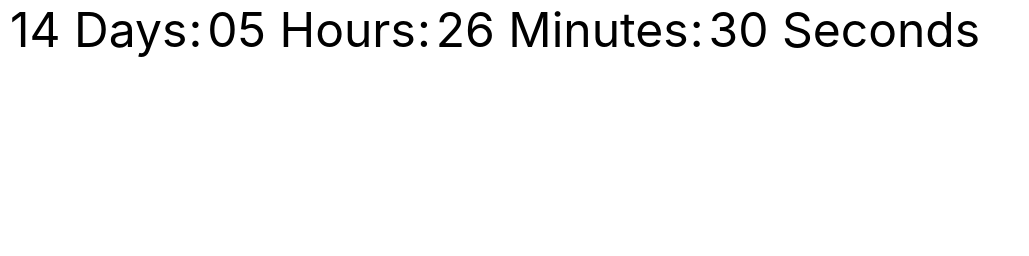
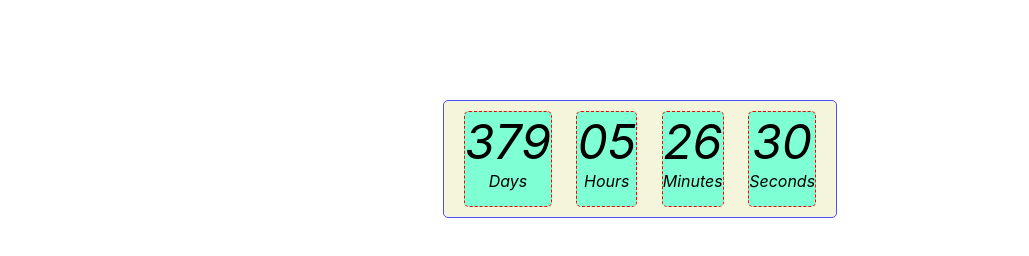
Before and after one commit to AlexeyZyukov/goit-js-hw-11-timer, a website built with Parcel: page src/index.html in a window 1280 px wide. Shown: the whole page, without its empty margins (0-1029 px from the left). Built offline with nearby package versions, Linux system fonts and the light colour scheme.

Commit message:
composed timer

```diff
--- a/src/js/timer_class.js
+++ b/src/js/timer_class.js
@@ -1,42 +1,48 @@
 const refs = {
      clockFaceDays: document.querySelector('.value[data-value="days"]'),
-     clockFaceHours : document.querySelector('.value[data-value="hours"]'),
-     clockFaceMinutes : document.querySelector('.value[data-value="mins"]'),
-     clockFaceSecond : document.querySelector('.value[data-value="secs"]'),
-     clockFace : document.getElementById("timer-1"),
+     clockFaceHours: document.querySelector('.value[data-value="hours"]'),
+     clockFaceMinutes: document.querySelector('.value[data-value="mins"]'),
+     clockFaceSecond: document.querySelector('.value[data-value="secs"]'),
+     clockFace: document.getElementById("timer-2"),
 };
+
 class CountdownTimer {
   constructor({ selector, targetDate }) {
     this.selector = selector;
     this.targetDate = targetDate;
   }
+
   setInt = setInterval(() => {
     const nowDate = Date.now();
-      const time = this.targetDate - nowDate;
-      this.updateClockface(time);
-      this.timeFinish(time);
+    const deltaTime = this.targetDate - nowDate;
+    this.updateClockface(deltaTime);
+    this.timeFinish(deltaTime);
   }, 1000);
-    updateClockface(time) {
-      const clockFaceDays = this.pad(Math.floor(time / (1000 * 60 * 60 * 24)));
-      const clockFaceHours = this.pad(Math.floor((time % (1000 * 60 * 60 * 24)) / (1000 * 60 * 60)));
-      const clockFaceMinutes = this.pad(Math.floor((time % (1000 * 60 * 60)) / (1000 * 60)));
-      const clockFaceSecond = this.pad(Math.floor((time % (1000 * 60)) / 1000));
+
+  updateClockface(deltaTime) {
+    const clockFaceDays = this.pad(Math.floor(deltaTime / (1000 * 60 * 60 * 24)));
+    const clockFaceHours = this.pad(Math.floor((deltaTime % (1000 * 60 * 60 * 24)) / (1000 * 60 * 60)));
+    const clockFaceMinutes = this.pad(Math.floor((deltaTime % (1000 * 60 * 60)) / (1000 * 60)));
+    const clockFaceSecond = this.pad(Math.floor((deltaTime % (1000 * 60)) / 1000));
     refs.clockFaceDays.textContent = `${clockFaceDays}`;
     refs.clockFaceHours.textContent = `${clockFaceHours}`;
     refs.clockFaceMinutes.textContent = `${clockFaceMinutes}`;
     refs.clockFaceSecond.textContent = `${clockFaceSecond}`;
   }
+
   pad(value) {
     return String(value).padStart(2, "0");
   }
-    timeFinish(time) {
-      if (time < 0) {
+
+  timeFinish(value) { //value - принимает значение deltaTime при вызове
+    if (value < 0) {
       clearInterval(this.setInt);
-        refs.clockFace.textContent = "Finish";
+      refs.clockFace.textContent = "Time expired";
     }
   }
 };
+
 new CountdownTimer({
   selector: "#timer-1",
-    targetDate: new Date("September 18, 2021"),
+  targetDate: new Date("September 18, 2022"),
 });
--- a/src/sass/_clockstyle.scss
+++ b/src/sass/_clockstyle.scss
@@ -1,14 +1,26 @@
+* {
+  text-align: center;
+}
 .timer {
-  display: flex;
-  font-size: 48px;
+  display: inline-block;
+  padding: 10px;
+  margin-top: 100px;
+
+  border: 1px solid #4e4efd;
+  border-radius: 5px;
+  background-color: #f5f5dc;
 }
 .field {
-  position: relative;
+  display: inline-block;
   min-width: 60px;
   margin-left: 10px;
   margin-right: 10px;
   padding-bottom: 15px;
-  text-align: center;
+  font-style: italic;
+  text-decoration: double;
+  border: 1px dashed red;
+  border-radius: 5px;
+  background-color: aquamarine;
 }
 
 .field:not(:last-child)::after {
@@ -17,12 +29,9 @@
   right: -15px;
 }
 
-// .field::before {
-//   content: attr(data-title);
-//   display: block;
-//   position: absolute;
-//   left: 50%;
-//   bottom: 0;
-//   transform: translateX(-50%);
-//   font-size: 14px;
-// }
+.label {
+  display: block;
+}
+.value {
+  font-size: 48px;
+}
```
Also changed, not shown: description_hw.html (deleted, +0 -67 lines), src/js/timer.js (+0 -66 lines). Lines whose indentation alone changed are shown as unchanged.
